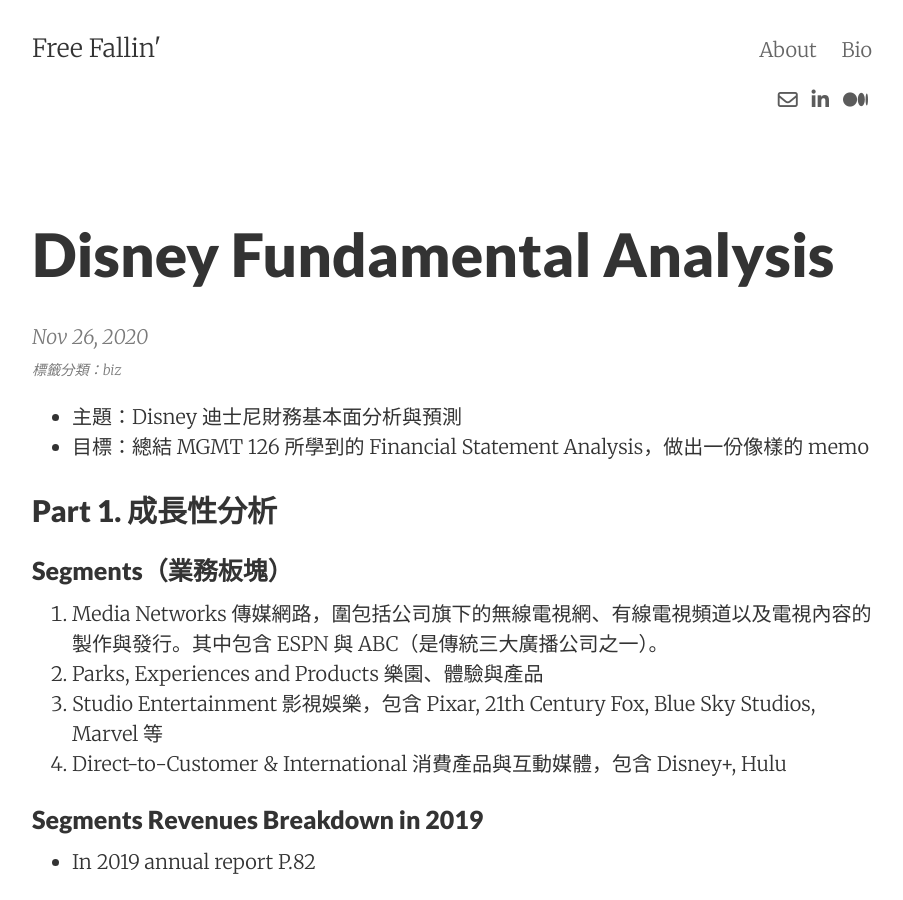
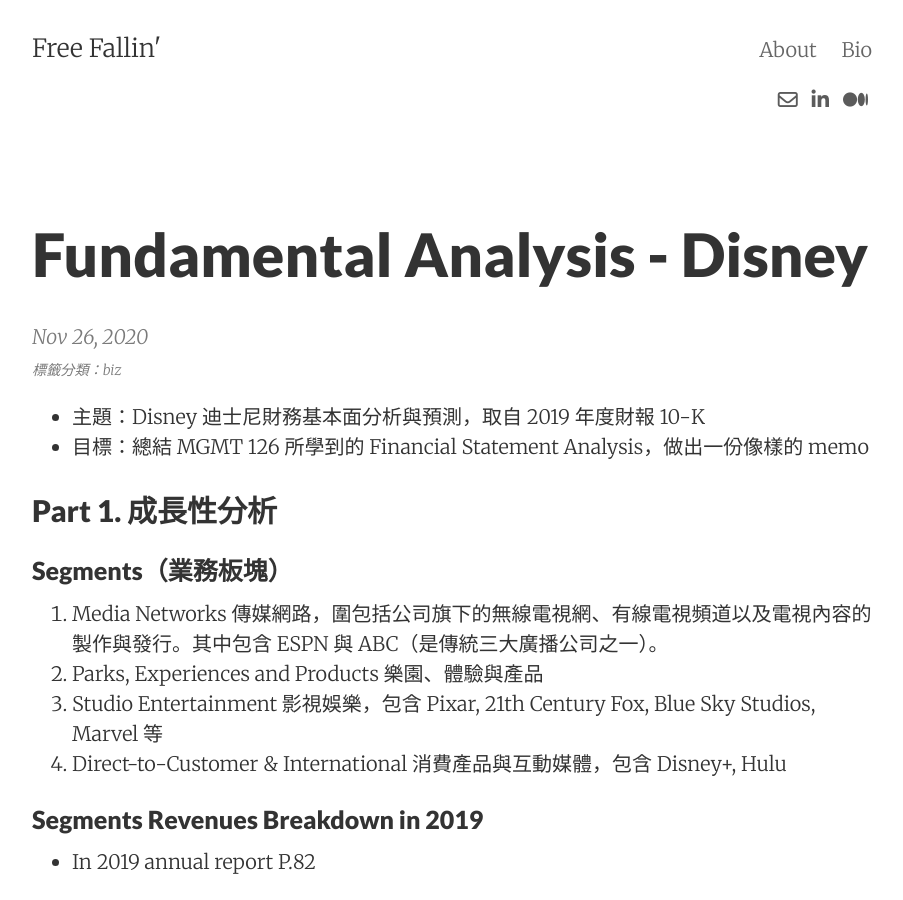
Before and after one commit to AdrianHsu/AdrianHsu.github.io, a Jekyll site: the page built from _posts/2020-11-26-disney.md, in a window 1280 px wide and 900 px high. Shown: the whole window, without its empty margins (188-1091 px from the left). Built offline with Jekyll 4.4.1, drawn with Linux system fonts in a browser that asks for light colours; nearby versions of some CDN libraries; comment, search, counter and statistics services are not loaded.

Commit message:
[UPDATED] Thu Nov 26 18:26:34 PST 2020 :bulb:

```diff
--- a/_posts/2020-11-26-disney.md
+++ b/_posts/2020-11-26-disney.md
@@ -1,12 +1,12 @@
 ---
 layout:     post
-title:       Disney Fundamental Analysis
+title:      Fundamental Analysis - Disney
 date:       2020-11-26
 summary:
 categories:  biz
 ---
 
-* 主題：Disney 迪士尼財務基本面分析與預測
+* 主題：Disney 迪士尼財務基本面分析與預測，取自 2019 年度財報 10-K
 * 目標：總結 MGMT 126 所學到的 Financial Statement Analysis，做出一份像樣的 memo
 
 ## Part 1. 成長性分析
```
